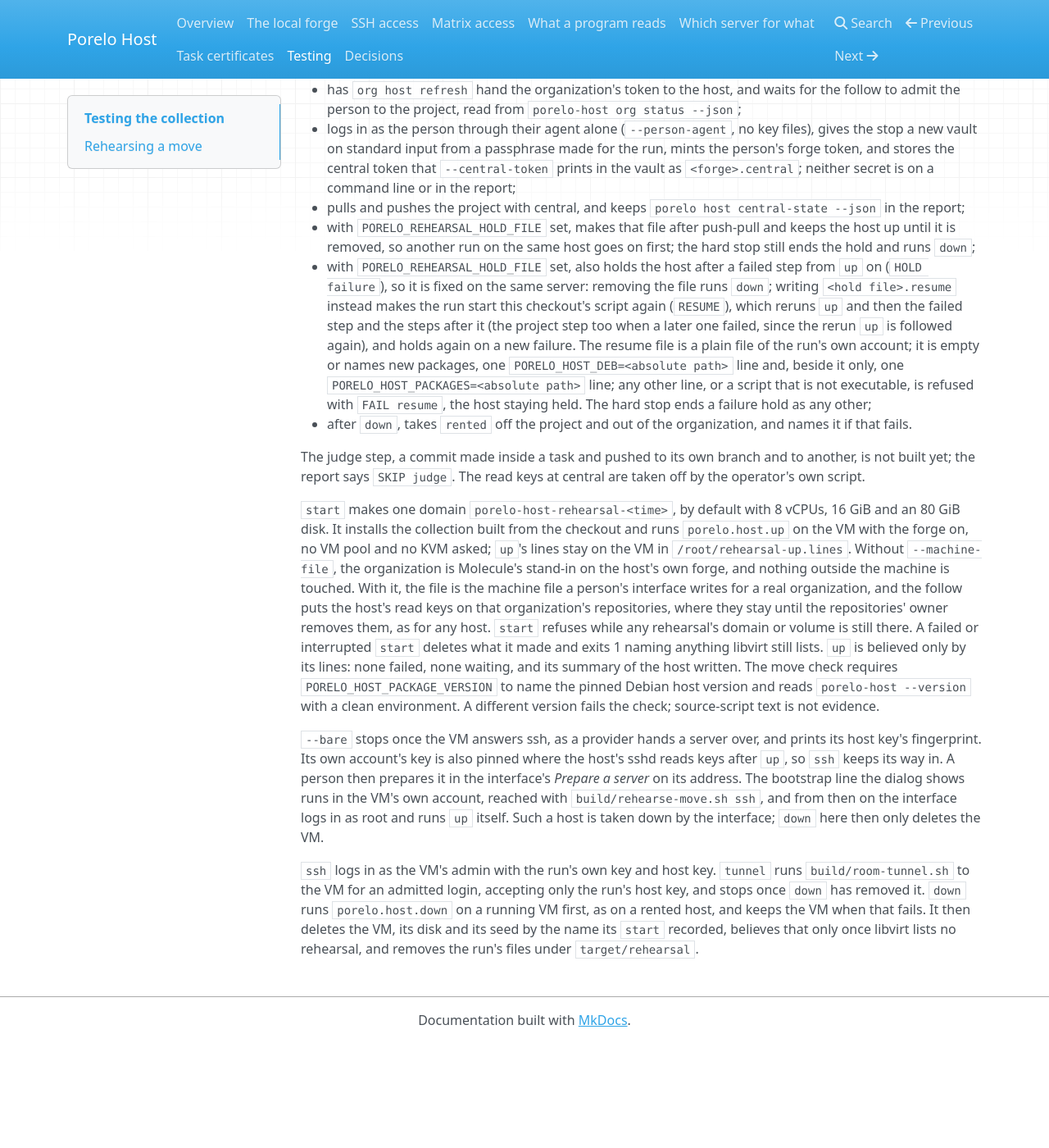
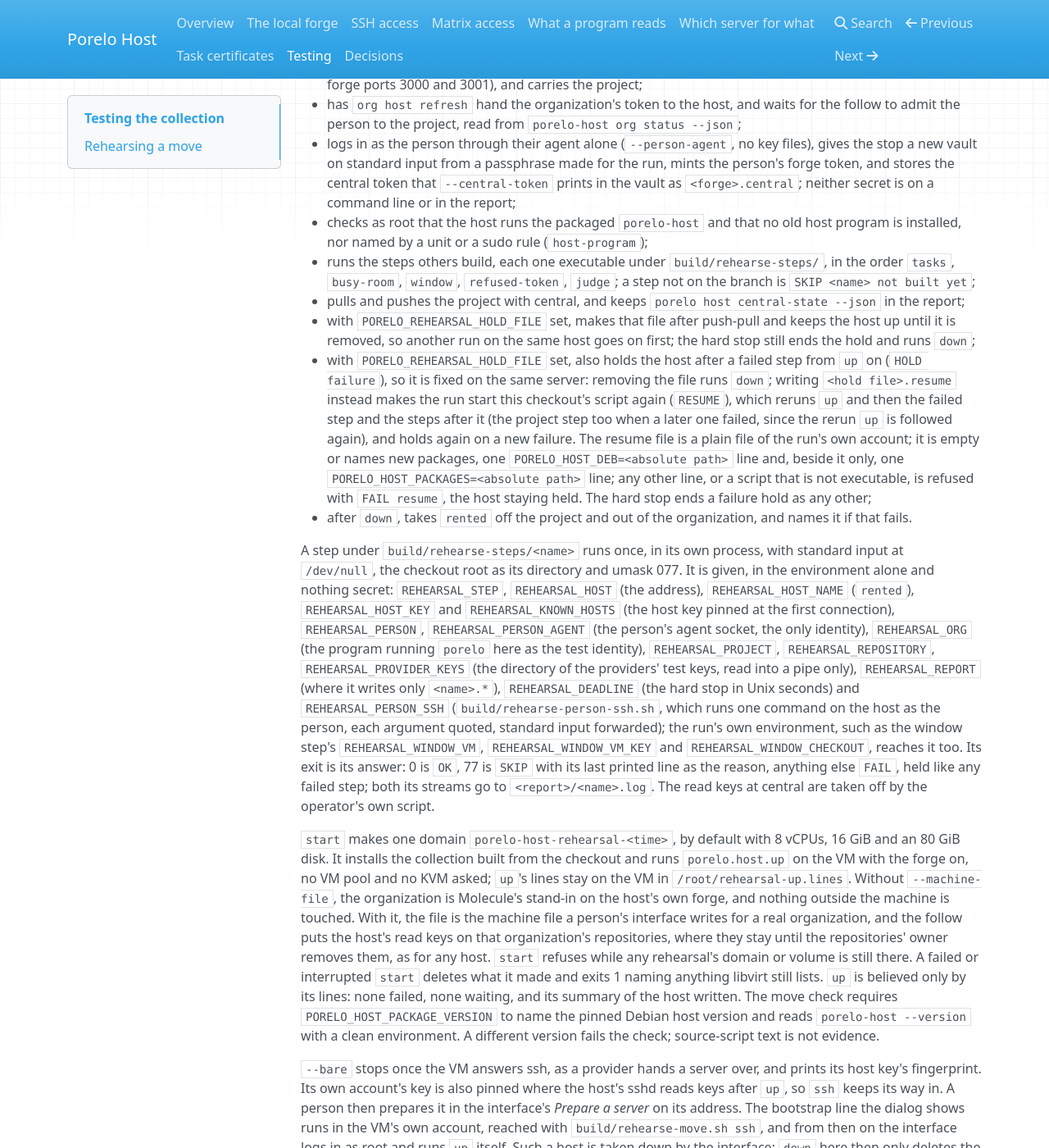
Before and after one commit to porelo-ai/porelo-host, an MkDocs documentation site: the page built from doc/testing.md, in a window 1280 px wide and 1400 px high, scrolled down 2152 px. Shown: the whole window at 82% size. Built offline with MkDocs 1.6.1, drawn with Linux system fonts in a browser that asks for light colours; nearby versions of some CDN libraries; before the commit the page ends 3424 px from its top, so only the background shows below that; some of the changed text lies outside the part shown.

Commit message:
Check the host program and run the steps others build
Assisted-by: Claude Code, claude-opus-5-5

```diff
--- a/doc/testing.md
+++ b/doc/testing.md
@@ -71,7 +71,8 @@ An agent's move can be rehearsed before a host is rented, on a VM made the same
     build/rehearse-move.sh down
     build/rehearse-move.sh rented <address> --key <file> [--login <user>] [--machine-file <file>] [--order-time <UTC>]
         [--zone <name>] [--org <program> --org-key <public key file> --person <login> --person-agent <socket>
-        --central-token <program> --project <name> [--retire-host <host>]]
+        --central-token <program> --project <name> [--repository <name>] [--retire-host <host>]
+        [--provider-keys <directory>]]
 
 `rented` runs a move on a server the operator rented: it claims the server, checks it, runs `up`
 and, on every exit, the host's `down`, and writes one line per step to a report directory outside the checkout, one per run.
@@ -90,6 +91,10 @@ Without the phase 2 options it stops after `up`. With them it also:
   standard input from a passphrase made for the run, mints the person's forge token, and stores the central token
   that `--central-token` prints in the vault as `<forge>.central`; neither secret is on a command line or in the
   report;
+- checks as root that the host runs the packaged `porelo-host` and that no old host program is installed, nor named
+  by a unit or a sudo rule (`host-program`);
+- runs the steps others build, each one executable under `build/rehearse-steps/`, in the order `tasks`, `busy-room`,
+  `window`, `refused-token`, `judge`; a step not on the branch is `SKIP <name> not built yet`;
 - pulls and pushes the project with central, and keeps `porelo host central-state --json` in the report;
 - with `PORELO_REHEARSAL_HOLD_FILE` set, makes that file after push-pull and keeps the host up until it is removed, so
   another run on the same host goes on first; the hard stop still ends the hold and runs `down`;
@@ -103,8 +108,19 @@ Without the phase 2 options it stops after `up`. With them it also:
   ends a failure hold as any other;
 - after `down`, takes `rented` off the project and out of the organization, and names it if that fails.
 
-The judge step, a commit made inside a task and pushed to its own branch and to another, is not built yet; the report
-says `SKIP judge`. The read keys at central are taken off by the operator's own script.
+A step under `build/rehearse-steps/<name>` runs once, in its own process, with standard input at `/dev/null`, the
+checkout root as its directory and umask 077. It is given, in the environment alone and nothing secret:
+`REHEARSAL_STEP`, `REHEARSAL_HOST` (the address), `REHEARSAL_HOST_NAME` (`rented`), `REHEARSAL_HOST_KEY` and
+`REHEARSAL_KNOWN_HOSTS` (the host key pinned at the first connection), `REHEARSAL_PERSON`, `REHEARSAL_PERSON_AGENT`
+(the person's agent socket, the only identity), `REHEARSAL_ORG` (the program running `porelo` here as the test
+identity), `REHEARSAL_PROJECT`, `REHEARSAL_REPOSITORY`, `REHEARSAL_PROVIDER_KEYS` (the directory of the providers'
+test keys, read into a pipe only), `REHEARSAL_REPORT` (where it writes only `<name>.*`), `REHEARSAL_DEADLINE` (the
+hard stop in Unix seconds) and `REHEARSAL_PERSON_SSH` (`build/rehearse-person-ssh.sh`, which runs one command on the
+host as the person, each argument quoted, standard input forwarded); the run's own environment, such as the window
+step's `REHEARSAL_WINDOW_VM`, `REHEARSAL_WINDOW_VM_KEY` and `REHEARSAL_WINDOW_CHECKOUT`, reaches it too. Its exit is
+its answer: 0 is `OK`, 77 is `SKIP` with its last printed line as the reason, anything else `FAIL`, held like any
+failed step; both its streams go to `<report>/<name>.log`. The read keys at central are taken off by the operator's
+own script.
 
 `start` makes one domain `porelo-host-rehearsal-<time>`, by default with 8 vCPUs, 16 GiB and an 80 GiB disk. It installs the collection
 built from the checkout and runs `porelo.host.up` on the VM with the forge on, no VM pool and no KVM asked; `up`'s lines stay
```
Also changed, not shown: issues/HO158-A-Move-Rehearsed-On-A-Rented-Server.md (+3 -0 lines), 4 other files.
